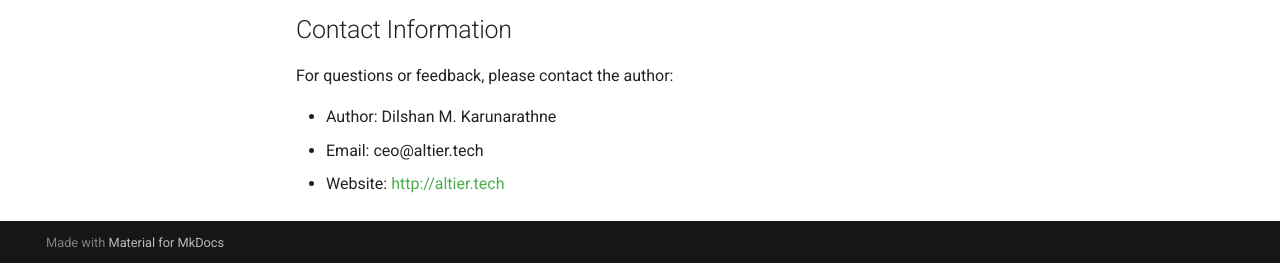
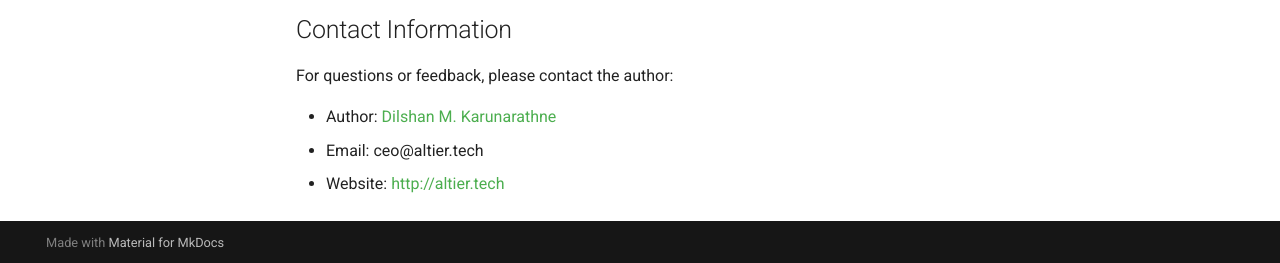
Before and after one commit to dilshankarunarathne/herb-classifier-backend, an MkDocs documentation site: the page built from docs/about.md, in a window 1280 px wide and 900 px high, scrolled down 558 px. Shown: the part 634-897 px from the top of the window. Built offline with MkDocs 1.6.1 and Material for MkDocs 9.7.7, drawn with Linux system fonts in a browser that asks for light colours.

```diff
--- a/docs/about.md
+++ b/docs/about.md
@@ -47,6 +47,6 @@ This work is licensed under a
 
 For questions or feedback, please contact the author:
 
-- Author: Dilshan M. Karunarathne
+- Author: [Dilshan M. Karunarathne]()
 - Email: ceo@altier.tech
 - Website: [http://altier.tech](http://altier.tech)
```
